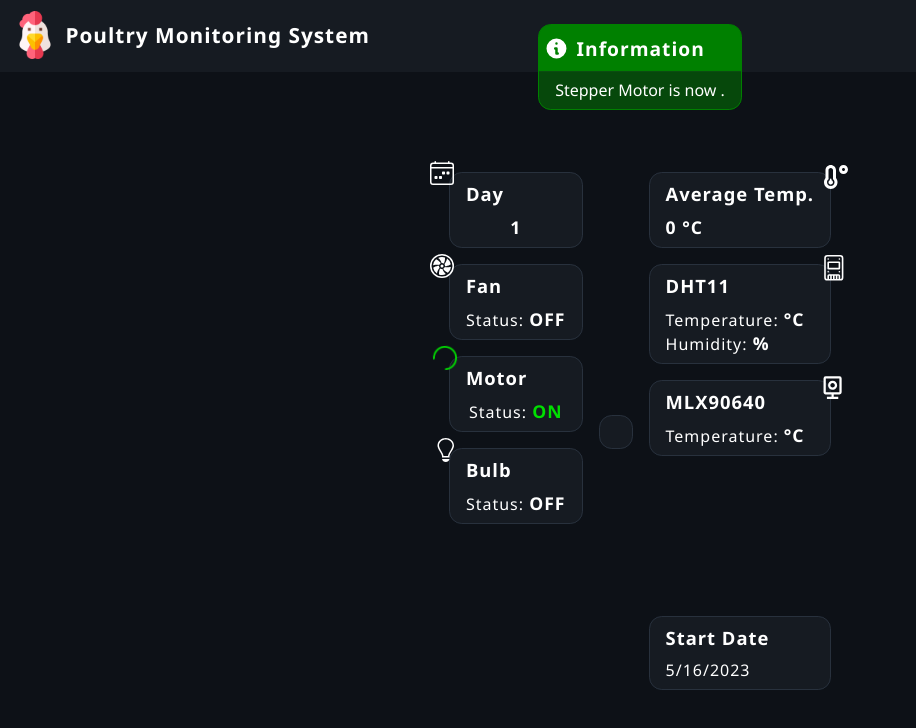
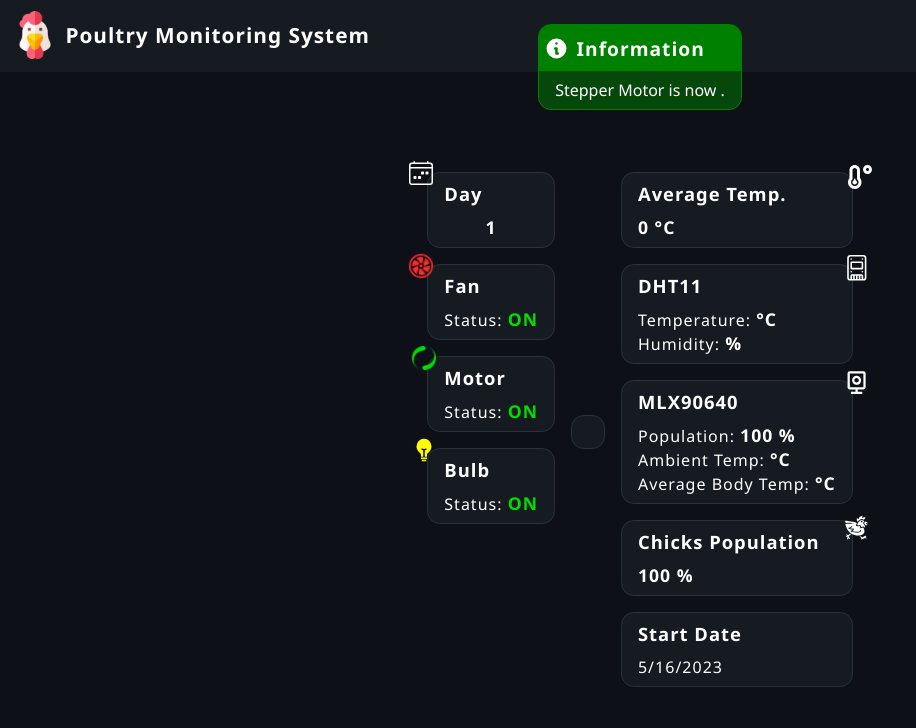
Before and after one commit to DarwinCamahalan/automated-poultry-pen, a Next.js app in the folder website/: page / in a window 1280 px wide. Shown: the top 728 px of the page, without its empty margins (0-916 px from the left). Built offline with nearby package versions, Linux system fonts and the light colour scheme; no server answers; the database is empty.

Commit message:
Added Other Info

```diff
--- a/website/components/Content/Content.js
+++ b/website/components/Content/Content.js
@@ -16,19 +16,26 @@ import { FaTemperatureLow } from "react-icons/fa";
 import { BiCameraHome } from "react-icons/bi";
 import { GoLightBulb } from "react-icons/go";
 import { HiInformationCircle } from "react-icons/hi";
-import { AiOutlineLoading3Quarters } from "react-icons/ai";
+import { ImSpinner9 } from "react-icons/im";
+import { IoBulbSharp } from "react-icons/io5";
+import { GiChicken } from "react-icons/gi";
 
 const Content = () => {
   const [temperature, setTemperature] = useState(null);
   const [humidity, setHumidity] = useState(null);
-  const [cameraTemperature, setCameraTemperature] = useState(null);
+  const [cameraBodyTemp, setBodyTemp] = useState(null);
+  const [cameraRoomTemp, setRoomTemp] = useState(null);
   const [imageUrl, setImageUrl] = useState(null);
   const [motorStatus, setMotorStatus] = useState("");
+  const [fanStatus, setFanStatus] = useState("");
+  const [bulbStatus, setBulbStatus] = useState("");
 
   useEffect(() => {
     const dhtSensorRef = ref(db, "dht_sensor");
     const cameraSensorRef = ref(db, "camera_sensor");
     const motorStatusRef = ref(db, "motor_status");
+    const fanStatusRef = ref(db, "fan_status");
+    const bulbStatusRef = ref(db, "bulb_status");
 
     onValue(dhtSensorRef, (snapshot) => {
       const { temperature, humidity } = snapshot.val();
@@ -37,13 +44,24 @@ const Content = () => {
     });
 
     onValue(cameraSensorRef, (snapshot) => {
-      const temperature = snapshot.val().temperature;
-      setCameraTemperature(Math.round(temperature));
+      const { bodyTemp, roomTemp } = snapshot.val();
+      setBodyTemp(Math.round(bodyTemp));
+      setRoomTemp(Math.round(roomTemp));
     });
 
     onValue(motorStatusRef, (snapshot) => {
       const motorStatus = snapshot.val().status;
       setMotorStatus(motorStatus);
+    });
+
+    onValue(fanStatusRef, (snapshot) => {
+      const fanStatus = snapshot.val().status;
+      setFanStatus(fanStatus);
+    });
+
+    onValue(bulbStatusRef, (snapshot) => {
+      const bulbStatus = snapshot.val().status;
+      setBulbStatus(bulbStatus);
     });
 
     // Fetch the image URL from Firebase Storage
@@ -70,9 +88,24 @@ const Content = () => {
     return () => clearInterval(interval);
   }, []);
 
-  const getStyle = () => {
+  const getStyle1 = () => {
+    if (fanStatus === "OFF") return null;
+    else return styles.green;
+  };
+
+  const getStyle2 = () => {
     if (motorStatus === "OFF") return null;
     else return styles.green;
+  };
+
+  const getStyle3 = () => {
+    if (bulbStatus === "OFF") return null;
+    else return styles.green;
+  };
+
+  const iconStyle = () => {
+    if (bulbStatus === "OFF") return styles.fanIcon;
+    else return styles.fanON;
   };
 
   return (
@@ -98,10 +131,13 @@ const Content = () => {
         </div>
 
         <div className={styles.fan}>
-          <BsFan className={styles.fanIcon} />
+          <BsFan className={iconStyle()} />
           <h1>Fan</h1>
           <p>
-            Status: <span>OFF</span>
+            Status:{" "}
+            <span className={getStyle1()}>{`${
+              fanStatus === "OFF" ? "OFF" : "ON"
+            }`}</span>
           </p>
         </div>
 
@@ -109,23 +145,30 @@ const Content = () => {
           {motorStatus === "OFF" ? (
             <RiSensorLine className={styles.motorIcon} />
           ) : (
-            <AiOutlineLoading3Quarters className={styles.motorONIcon} />
+            <ImSpinner9 className={styles.motorONIcon} />
           )}
 
           <h1>Motor</h1>
           <p>
             Status:{" "}
-            <span className={getStyle()}>{`${
-              motorStatus == "OFF" ? "OFF" : "ON"
+            <span className={getStyle2()}>{`${
+              motorStatus === "OFF" ? "OFF" : "ON"
             }`}</span>
           </p>
         </div>
 
         <div className={styles.bulb}>
-          <GoLightBulb className={styles.bulbIcon} />
+          {bulbStatus === "OFF" ? (
+            <GoLightBulb className={styles.bulbIcon} />
+          ) : (
+            <IoBulbSharp className={styles.bulbON} />
+          )}
           <h1>Bulb</h1>
           <p>
-            Status: <span>OFF</span>
+            Status:{" "}
+            <span className={getStyle3()}>
+              {`${bulbStatus === "OFF" ? "OFF" : "ON"}`}
+            </span>
           </p>
         </div>
       </div>
@@ -137,7 +180,7 @@ const Content = () => {
           <FaTemperatureLow className={styles.avgTempIcon} />
           <h1>Average Temp.</h1>
           <p>
-            <span>{(temperature + cameraTemperature) / 2} °C</span>
+            <span>{(temperature + cameraRoomTemp) / 2} °C</span>
           </p>
         </div>
         <div className={styles.dhtSensor}>
@@ -154,7 +197,21 @@ const Content = () => {
           <BiCameraHome className={styles.camIcon} />
           <h1>MLX90640</h1>
           <p>
-            Temperature: <span>{cameraTemperature} °C</span>
+            Population: <span>100 %</span>
+          </p>
+          <p>
+            Ambient Temp: <span>{cameraRoomTemp} °C</span>
+          </p>
+          <p>
+            Average Body Temp: <span>{cameraBodyTemp} °C</span>
+          </p>
+        </div>
+
+        <div className={styles.camSensor}>
+          <GiChicken className={styles.populationIcon} />
+          <h1>Chicks Population</h1>
+          <p>
+            <span>{100 - (cameraBodyTemp - cameraRoomTemp) * 0.1} %</span>
           </p>
         </div>
 
--- a/website/components/Content/content.module.scss
+++ b/website/components/Content/content.module.scss
@@ -4,6 +4,11 @@
   display: flex;
   align-items: center;
   justify-content: center;
+
+  .green {
+    color: rgb(0, 222, 0);
+  }
+
   .motorStatus {
     position: absolute;
     width: 100%;
@@ -86,10 +91,6 @@
       margin: 0 1em 1em 1em;
     }
 
-    .date {
-      margin-top: 9em;
-    }
-
     .dayCount,
     .fan,
     .motor,
@@ -116,6 +117,24 @@
         top: -15%;
         left: -15%;
         font-size: 1.5em;
+      }
+
+      @keyframes rotate360 {
+        from {
+          transform: rotate(0deg);
+        }
+        to {
+          transform: rotate(360deg);
+        }
+      }
+
+      .fanON {
+        position: absolute;
+        top: -15%;
+        left: -15%;
+        font-size: 1.5em;
+        animation: rotate360 1s linear infinite;
+        color: rgb(255, 42, 42);
       }
     }
 
@@ -146,11 +165,6 @@
         color: rgb(0, 222, 0);
         font-weight: bolder;
       }
-      p {
-        .green {
-          color: rgb(0, 222, 0);
-        }
-      }
     }
 
     .bulb {
@@ -161,6 +175,13 @@
         left: -13%;
         font-size: 1.5em;
       }
+      .bulbON {
+        position: absolute;
+        top: -15%;
+        left: -13%;
+        font-size: 1.5em;
+        color: yellow;
+      }
     }
 
     .averageTemp {
@@ -168,7 +189,7 @@
       .avgTempIcon {
         position: absolute;
         top: -10%;
-        right: -10%;
+        right: -9%;
         font-size: 1.5em;
       }
     }
@@ -178,7 +199,7 @@
       .dhtIcon {
         position: absolute;
         top: -10%;
-        right: -9%;
+        right: -8%;
         font-size: 1.6em;
       }
     }
@@ -188,7 +209,14 @@
       .camIcon {
         position: absolute;
         top: -10%;
-        right: -9%;
+        right: -8%;
+        font-size: 1.7em;
+      }
+
+      .populationIcon {
+        position: absolute;
+        top: -10%;
+        right: -8%;
         font-size: 1.7em;
       }
     }
```
